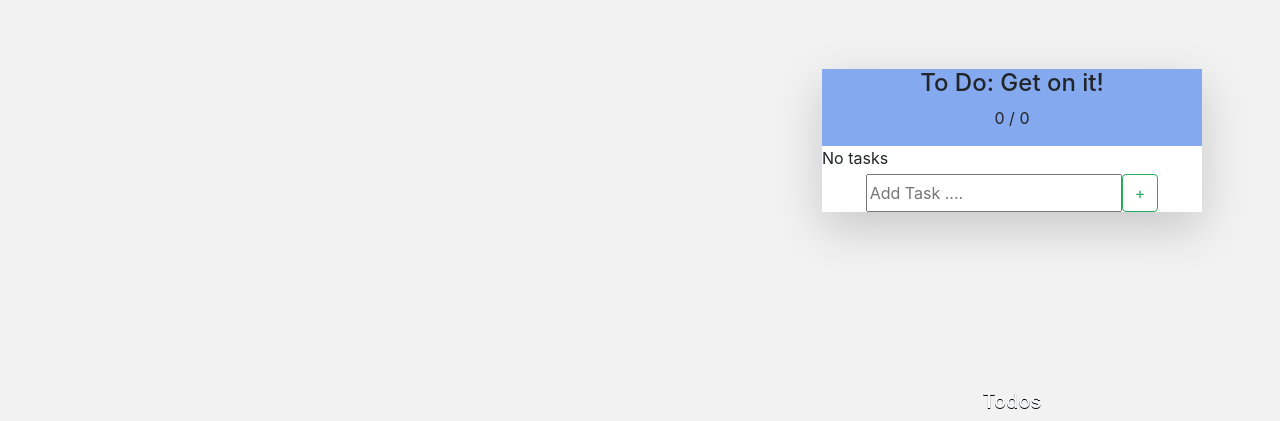
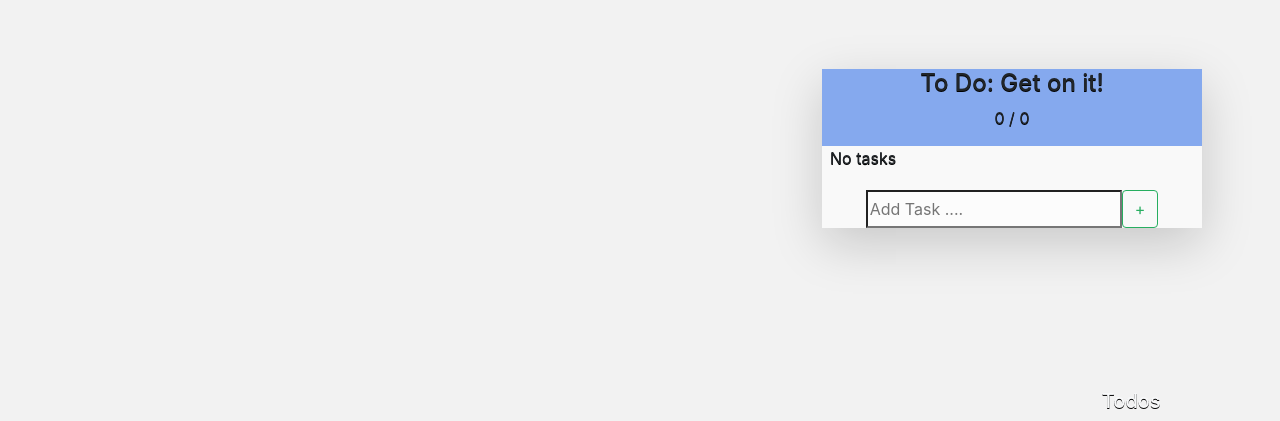
Before and after one commit to LucWeidell/inspire-checkpoint-4, a website with bundled scripts: page index.html in a window 1280 px wide. Shown: the part 379-800 px from the top of the page. Built offline with nearby package versions, Linux system fonts and the light colour scheme; no server answers.

Commit message:
Task master styled w/ opacity right and reads neat

```diff
--- a/app/Controllers/QuotesController.js
+++ b/app/Controllers/QuotesController.js
@@ -5,7 +5,7 @@ async function _draw(){
     const res = await sandApiQuotes.get()
     console.log('quote return response,', res.data)
     let template = /*html*/ `
-    <div class="text-center mt-5">
+    <div class="question">
       <h4>"${res.data.content}"</h4>
       <div class="answer">
         <p>${res.data.author}</p>
--- a/app/Controllers/todosController.js
+++ b/app/Controllers/todosController.js
@@ -14,18 +14,18 @@ function _drawBoxTODO(){
         <p>${finTodo} / ${allTodo.length}</p>
       </div>
     </div>
-    <div class="row bg-white" id ="tasks">`
+    <div class="row tasks" id ="tasks">`
      if(allTodo.length==0){
-     template += 'No tasks'
+     template += `<p class="ml-2">No tasks</p>`
     } else {
       allTodo.forEach(t => template += t.Template)
     }
     template += /*html*/ `
     </div>
-    <div class ="row bg-white">
+    <div class ="row tasks">
       <div class="col d-flex justify-content-center mt-1 p-0 mx-0">
         <form class= "d-flex" onsubmit="app.todosController.addTodo()">
-          <input required type="text" name="" id="todoDesc" placeholder="Add Task ...." minlength="3" maxlength="50">
+          <input required class= "tasks" type="text" name="" id="todoDesc" placeholder="Add Task ...." minlength="3" maxlength="50">
           <button type="submit" class="btn btn-outline-success">+</button>
         </form>
       </div>
--- a/app/Models/Todo.js
+++ b/app/Models/Todo.js
@@ -15,7 +15,7 @@ export default class Todo {
     //All will have delete button: in line ternary
   get Template() {
     return /*html*/ `
-    <div class="col-md-12 d-flex justify-content-between">
+    <div class="col-md-12 d-flex justify-content-between tasks">
       <div class="form-group form-check" onchange="app.todosController.flipSelect('${this.id}')" >
         <input type="checkbox" class="form-check-input" id="checked" ${this.completed ? 'checked' : ''}>
         <label class="form-check-label" for="checked">'${this.description}'</label>
--- a/assets/scss/main.scss
+++ b/assets/scss/main.scss
@@ -50,6 +50,8 @@ input[type=checkbox]:checked {
 .task-box {
   background-color: rgba(55, 118, 236, 0.582);
 }
+.tasks {
+  background-color: rgba(255, 255, 255, 0.589);}
 
   body.debug .container,
   body.debug .container-fluid {
--- a/index.html
+++ b/index.html
@@ -29,12 +29,12 @@
             <div class="col d-flex flex-column justify-content-end align-items-center " id ="clock">
             </div>
         </div>
-        <div class="row justify-content-end mt-5" id ="taskBox">
+        <div class="row justify-content-end mt-5 shadower" id ="taskBox">
         </div>
 
     </main>
     <!-- NOTE footer: image author, quote here -->
-    <footer class="row text-light shadower justify-content-center">
+    <footer class="row mt-5 text-center text-light shadower justify-content-center">
         <div class="col-md-3" id ="bg-auth">
         </div>
         <div class="col-md-6" id="quote">
```
Also changed, not shown: assets/style/main.css, 1 other file.
